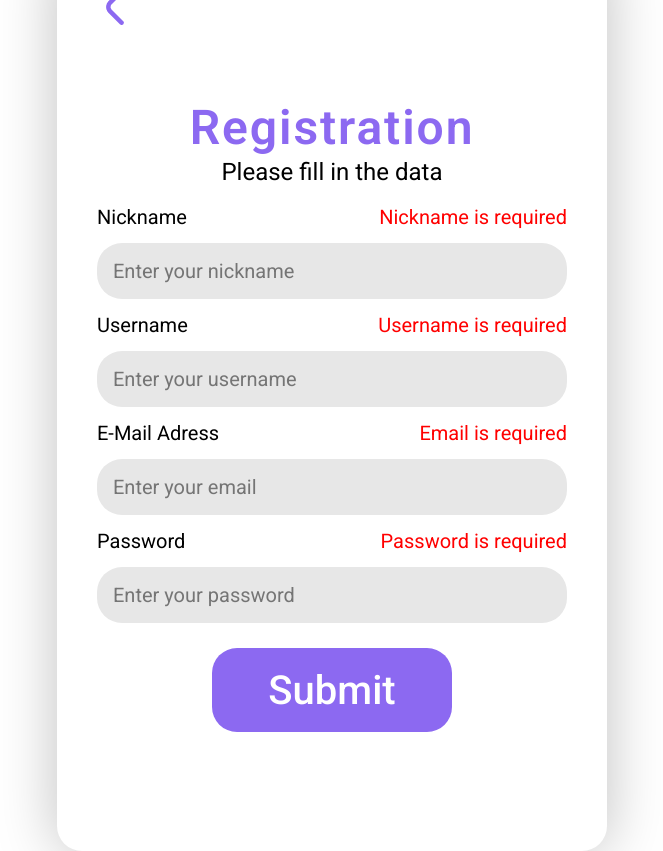
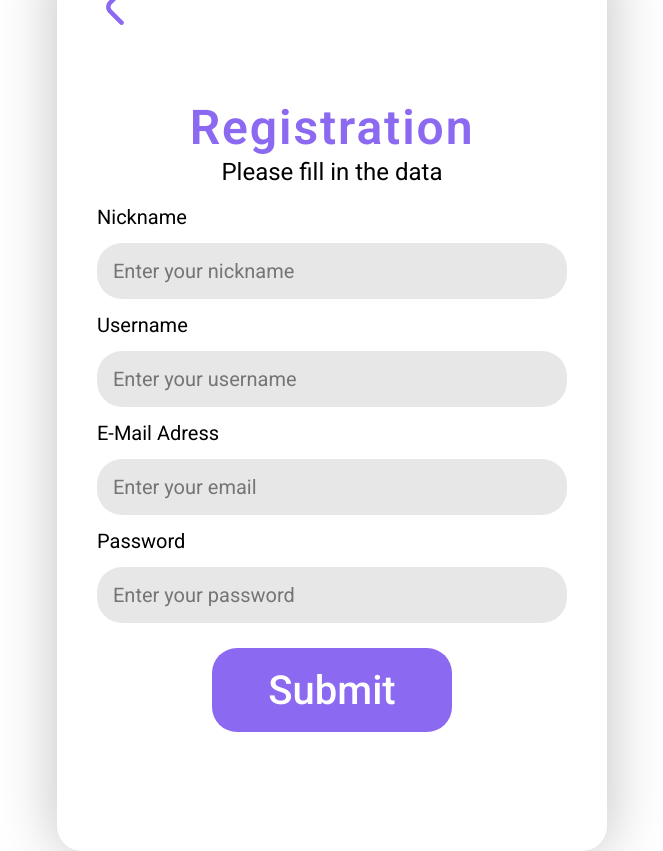
Before and after one commit to tiomashimon/TeamChallenge-Chat, a React (Vite) app in the folder Frontend/: page /register in a window 1280 px wide. Shown: the whole page, without its empty margins (308-971 px from the left). Built offline with nearby package versions, Linux system fonts and the light colour scheme.

Commit message:
feat: added react hook form

```diff
--- a/Frontend/package.json
+++ b/Frontend/package.json
@@ -14,6 +14,7 @@
     "@reduxjs/toolkit": "^1.9.7",
     "react": "^18.2.0",
     "react-dom": "^18.2.0",
+    "react-hook-form": "^7.49.2",
     "react-redux": "^8.1.3",
     "react-router-dom": "^6.20.1"
   },
--- a/Frontend/src/component/Form/AuthForm/AuthForm.tsx
+++ b/Frontend/src/component/Form/AuthForm/AuthForm.tsx
@@ -1,12 +1,21 @@
+import { FormEvent } from 'react';
 import styles from './AuthForm.module.scss';
 
 interface IAuthFormProps {
   children: React.ReactNode;
   margin_block_start?: boolean;
+  onSubmit: (e?: FormEvent<HTMLFormElement>) => Promise<void>;
 }
-const AuthForm = ({ children, margin_block_start }: IAuthFormProps) => {
+const AuthForm = ({ children, margin_block_start, onSubmit }: IAuthFormProps) => {
+  const handleSubmit = async (e: FormEvent<HTMLFormElement>) => {
+    e.preventDefault();
+    await onSubmit(e);
+  };
   return (
-    <form className={`${styles.form} ${margin_block_start ? styles.margin_block_start : ''}`}>
+    <form
+      className={`${styles.form} ${margin_block_start ? styles.margin_block_start : ''}`}
+      onSubmit={handleSubmit}
+    >
       {children}
     </form>
   );
--- a/Frontend/src/component/Form/InputForm/InputForm.tsx
+++ b/Frontend/src/component/Form/InputForm/InputForm.tsx
@@ -1,26 +1,27 @@
+import { HTMLProps, forwardRef } from 'react';
 import styles from './InputForm.module.scss';
 
-interface IInputFormProps {
-  name: string;
+interface IInputFormProps extends HTMLProps<HTMLInputElement> {
   label: string;
-  type: string;
-  placeholder: string;
   errorMessage?: string;
 }
-const InputForm = ({ name, label, type, errorMessage, placeholder }: IInputFormProps) => {
+
+const InputForm = forwardRef<HTMLInputElement, IInputFormProps>(
+  ({ label, errorMessage, id, ...restProps }, ref) => {
     return (
       <div className={styles.form}>
-      <label className={styles.label} htmlFor={name}>
+        <label className={styles.label} htmlFor={id}>
           {label}
           {errorMessage && <span className={styles.error}>{errorMessage}</span>}
         </label>
-      <input className={styles.input} type={type} id={name} placeholder={placeholder} />
+        <input className={styles.input} ref={ref} id={id} {...restProps} />
       </div>
     );
-};
+  }
+);
 
 InputForm.defaultProps = {
-  errorMessage: 'Error',
+  errorMessage: '',
 };
 
 export default InputForm;
--- a/Frontend/src/pages/AuthPages/GuestPage/GuestPage.tsx
+++ b/Frontend/src/pages/AuthPages/GuestPage/GuestPage.tsx
@@ -1,41 +1,26 @@
+import { useForm } from 'react-hook-form';
 import { NavLink } from 'react-router-dom';
-import AuthForm from '../../../component/Form/AuthForm/AuthForm';
 import ButtonForm from '../../../component/Form/ButtonForm/ButtonForm';
 import InputForm from '../../../component/Form/InputForm/InputForm';
 import TitleForm from '../../../component/Form/TitleForm/TitleForm';
+import { IGuestForm } from '../../../utils/interface';
 import styles from './GuestPage.module.scss';
+import AuthForm from '../../../component/Form/AuthForm/AuthForm';
 
 const GuestPage = () => {
-  // const handleSubmit = async (e: React.FormEvent<HTMLFormElement>) => {
-  //   e.preventDefault();
+  const {
+    register,
+    handleSubmit,
+    formState: { errors },
+  } = useForm<IGuestForm>({
+    defaultValues: {
+      nickname: '',
+    },
+  });
 
-  //   const URI = isAuth
-  //     ? `${import.meta.env.VITE_BACKEND_URL}user/`
-  //     : `${import.meta.env.VITE_BACKEND_URL}user/guest/`;
-  //   const formData = isAuth ? formDataSignIn : formDataGuest;
-  //   try {
-  //     const response = await fetch(URI, {
-  //       method: 'POST',
-  //       headers: {
-  //         'Content-Type': 'application/json',
-  //       },
-  //       body: JSON.stringify(formData),
-  //     });
-
-  //     if (!response.ok) {
-  //       const errorData = await response.json();
-  //       // eslint-disable-next-line @typescript-eslint/no-unused-expressions
-  //       isAuth ? setError(errorData) : setErrorGuest(errorData);
-  //     } else {
-  //       const data = await response.json();
-  //       setError(null);
-  //       setErrorGuest(null);
-  //       console.log(data);
-  //     }
-  //   } catch (errorMessage) {
-  //     console.error('Error sending data:', errorMessage);
-  //   }
-  // };
+  const onSubmit = handleSubmit((data) => {
+    console.log(data);
+  });
   return (
     <>
       <TitleForm titleName="Welcome" subtitleName="Please choose how you want to proceed" />
@@ -48,13 +33,14 @@ const GuestPage = () => {
         </ButtonForm>
       </div>
       <p className={styles.info}>You can create an account later</p>
-      <AuthForm>
+      <AuthForm onSubmit={onSubmit}>
         <InputForm
-          name="nickname"
+          id="nickname"
           type="text"
           placeholder="Enter your nickname"
           label="Nickname"
-          errorMessage="Nickname is required"
+          errorMessage={errors.nickname?.message}
+          {...register('nickname', { required: 'Nickname is required' })}
         />
 
         <ButtonForm type="submit" margin_inline_end>
--- a/Frontend/src/pages/AuthPages/RegistrationPage/RegistrationPage.tsx
+++ b/Frontend/src/pages/AuthPages/RegistrationPage/RegistrationPage.tsx
@@ -1,41 +1,63 @@
+import { useForm } from 'react-hook-form';
 import AuthForm from '../../../component/Form/AuthForm/AuthForm';
 import ButtonForm from '../../../component/Form/ButtonForm/ButtonForm';
 import InputForm from '../../../component/Form/InputForm/InputForm';
 import TitleForm from '../../../component/Form/TitleForm/TitleForm';
+import { IRegistrationForm } from '../../../utils/interface';
 
 const RegistrationPage = () => {
+  const {
+    register,
+    handleSubmit,
+    formState: { errors },
+  } = useForm<IRegistrationForm>({
+    defaultValues: {
+      nickname: '',
+      username: '',
+      email: '',
+      password: '',
+    },
+  });
+
+  const onSubmit = handleSubmit((data) => {
+    console.log(data);
+  });
   return (
     <>
       <TitleForm titleName="Registration" subtitleName="Please fill in the data" />
 
-      <AuthForm margin_block_start>
+      <AuthForm margin_block_start onSubmit={onSubmit}>
         <InputForm
-          name="nickname"
+          id="nickname"
           type="text"
           label="Nickname"
           placeholder="Enter your nickname"
-          errorMessage="Nickname is required"
+          errorMessage={errors.nickname?.message}
+          {...register('nickname', { required: 'Nickname is required' })}
         />
         <InputForm
-          name="username"
+          id="username"
           type="text"
           label="Username"
           placeholder="Enter your username"
-          errorMessage="Username is required"
+          errorMessage={errors.username?.message}
+          {...register('username', { required: 'Username is required' })}
         />
         <InputForm
-          name="email"
+          id="email"
           type="email"
           label="E-Mail Adress"
           placeholder="Enter your email"
-          errorMessage="Email is required"
+          errorMessage={errors.email?.message}
+          {...register('email', { required: 'Email is required' })}
         />
         <InputForm
-          name="password"
+          id="password"
           type="password"
           label="Password"
           placeholder="Enter your password"
-          errorMessage="Password is required"
+          errorMessage={errors.password?.message}
+          {...register('password', { required: 'Password is required' })}
         />
 
         <ButtonForm type="submit" margin_block_start>
--- a/Frontend/src/pages/AuthPages/ResetPassPage/ResetPassPage.tsx
+++ b/Frontend/src/pages/AuthPages/ResetPassPage/ResetPassPage.tsx
@@ -1,33 +1,53 @@
+import { useForm } from 'react-hook-form';
 import AuthForm from '../../../component/Form/AuthForm/AuthForm';
 import ButtonForm from '../../../component/Form/ButtonForm/ButtonForm';
 import InputForm from '../../../component/Form/InputForm/InputForm';
 import TitleForm from '../../../component/Form/TitleForm/TitleForm';
+import { IResetPassForm } from '../../../utils/interface';
 
 const ResetPassPage = () => {
+  const {
+    register,
+    handleSubmit,
+    formState: { errors },
+  } = useForm<IResetPassForm>({
+    defaultValues: {
+      email: '',
+      code: '',
+      password: '',
+    },
+  });
+
+  const onSubmit = handleSubmit((data) => {
+    console.log(data);
+  });
   return (
     <>
       <TitleForm titleName="Reset" subtitleName="Verification code sent to" />
-      <AuthForm margin_block_start>
+      <AuthForm margin_block_start onSubmit={onSubmit}>
         <InputForm
-          name="email"
+          id="email"
           type="email"
           label="E-Mail"
           placeholder="Enter your email"
-          errorMessage="Email is required"
+          errorMessage={errors.email?.message}
+          {...register('email', { required: 'Email is required' })}
         />
         <InputForm
-          name="code"
+          id="code"
           type="text"
           label="Code"
           placeholder="Enter code"
-          errorMessage="Code is required"
+          errorMessage={errors.code?.message}
+          {...register('code', { required: 'Code is required' })}
         />
         <InputForm
-          name="password"
+          id="password"
           type="password"
           label="Password"
           placeholder="Enter your password"
-          errorMessage="Password is required"
+          errorMessage={errors.password?.message}
+          {...register('password', { required: 'Password is required' })}
         />
 
         <ButtonForm type="submit" margin_block_start>
--- a/Frontend/src/pages/AuthPages/SignInPage/SignInPage.tsx
+++ b/Frontend/src/pages/AuthPages/SignInPage/SignInPage.tsx
@@ -1,11 +1,27 @@
+import { useForm } from 'react-hook-form';
 import { NavLink } from 'react-router-dom';
 import AuthForm from '../../../component/Form/AuthForm/AuthForm';
 import ButtonForm from '../../../component/Form/ButtonForm/ButtonForm';
 import InputForm from '../../../component/Form/InputForm/InputForm';
 import TitleForm from '../../../component/Form/TitleForm/TitleForm';
+import { ISignInForm } from '../../../utils/interface';
 import styles from './SignInPage.module.scss';
 
 const SignInPage = () => {
+  const {
+    register,
+    handleSubmit,
+    formState: { errors },
+  } = useForm<ISignInForm>({
+    defaultValues: {
+      username: '',
+      password: '',
+    },
+  });
+
+  const onSubmit = handleSubmit((data) => {
+    console.log(data);
+  });
   return (
     <>
       <TitleForm titleName="Welcome" subtitleName="Please choose how you want to proceed" />
@@ -18,21 +34,23 @@ const SignInPage = () => {
         </ButtonForm>
       </div>
 
-      <AuthForm margin_block_start>
+      <AuthForm margin_block_start onSubmit={onSubmit}>
         <InputForm
-          name="username"
+          id="username"
           type="text"
           placeholder="Enter your email or username"
           label="E-Mail / Username"
-          errorMessage="Username is required"
+          errorMessage={errors.username?.message}
+          {...register('username', { required: 'Username is required' })}
         />
 
         <InputForm
-          name="password"
+          id="password"
           type="password"
           placeholder="Enter your password"
           label="Password"
-          errorMessage="Password is required"
+          errorMessage={errors.password?.message}
+          {...register('password', { required: 'Password is required' })}
         />
 
         <div className={styles.row}>
```
Also changed, not shown: Frontend/src/utils/interface.ts (+25 -5 lines), Frontend/.eslintrc.cjs, 1 other file (tests, documents, lock files or other folders). Lines whose indentation alone changed are shown as unchanged.
